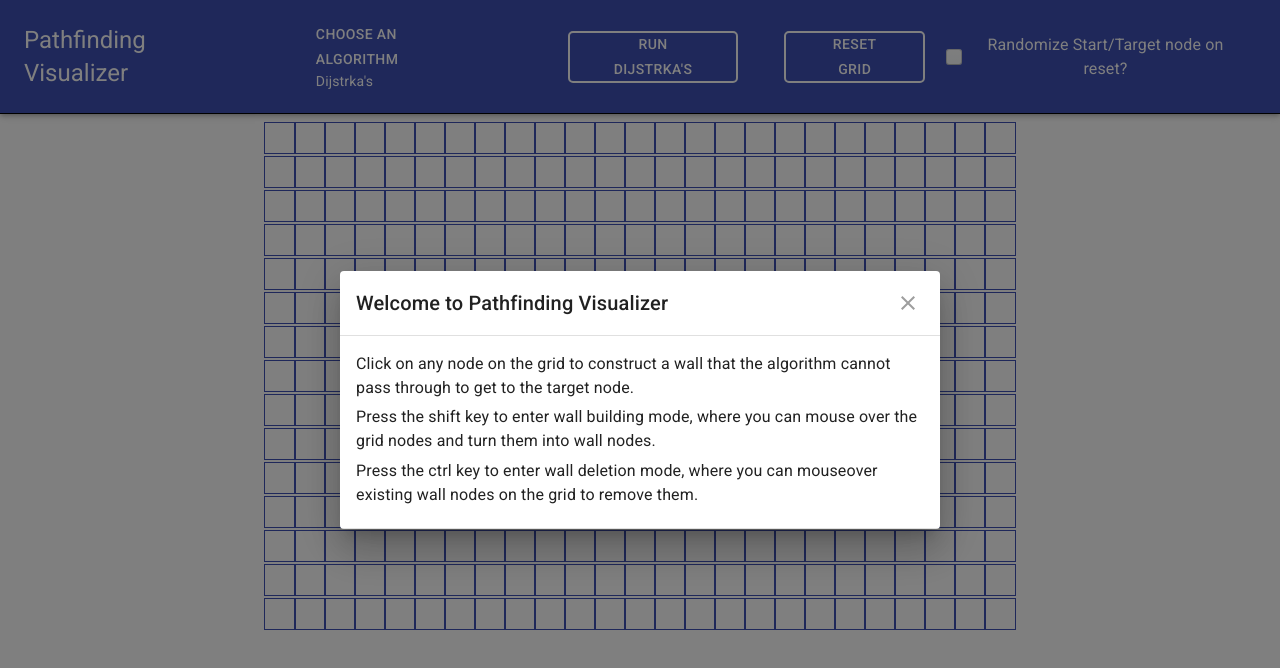
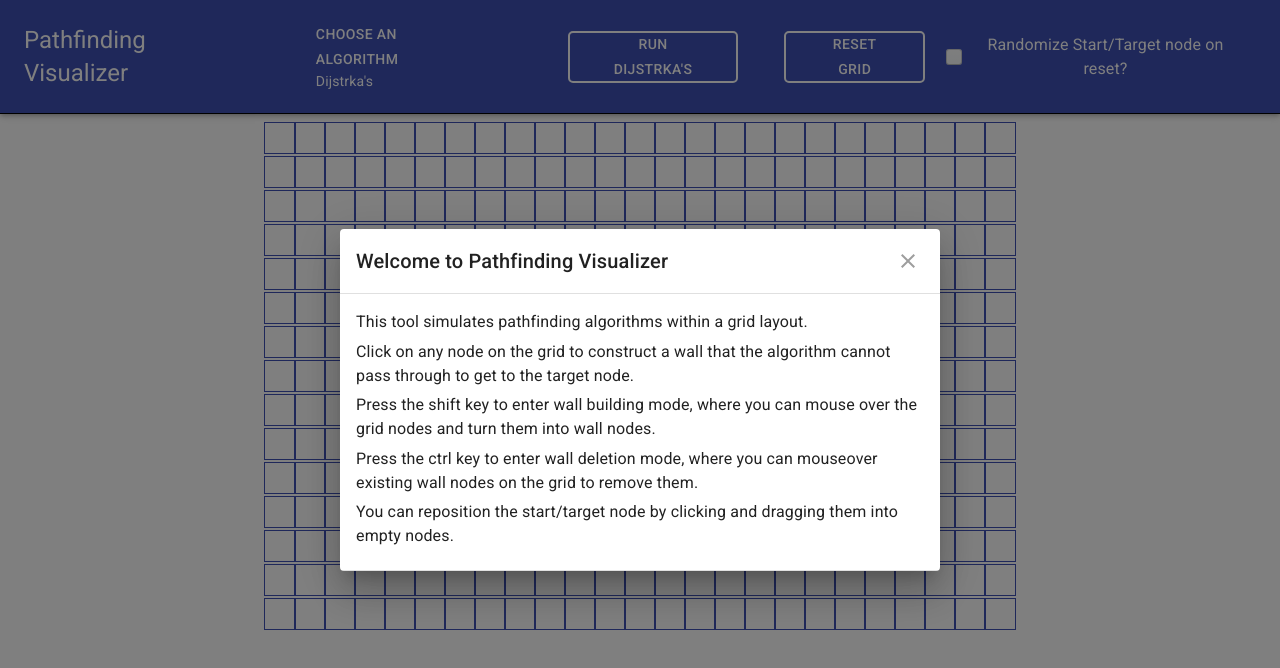
Before and after one commit to mrodriguez648/react-pathfinding-visualizer, a React (Create React App) app: page / in a window 1280 px wide. Shown: the top 668 px of the page. Built offline with nearby package versions, Linux system fonts and the light colour scheme.

Commit message:
various tweaks

```diff
--- a/src/PathfindingVisualizer/Interface/IntroDialog.jsx
+++ b/src/PathfindingVisualizer/Interface/IntroDialog.jsx
@@ -7,6 +7,13 @@ import IconButton from "@material-ui/core/IconButton";
 import CloseIcon from "@material-ui/icons/Close";
 import Typography from "@material-ui/core/Typography";
 
+const MESSAGES = [
+  "This tool simulates pathfinding algorithms within a grid layout.",
+  "Click on any node on the grid to construct a wall that the algorithm cannot pass through to get to the target node.",
+  "Press the shift key to enter wall building mode, where you can mouse over the grid nodes and turn them into wall nodes.",
+  "Press the ctrl key to enter wall deletion mode, where you can mouseover existing wall nodes on the grid to remove them.",
+  "You can reposition the start/target node by clicking and dragging them into empty nodes."
+];
 const styles = theme => ({
   root: {
     margin: 0,
@@ -44,7 +51,7 @@ const DialogContent = withStyles(theme => ({
   }
 }))(MuiDialogContent);
 
-export default function CustomizedDialogs() {
+export default function CustomizedDialog() {
   const [open, setOpen] = React.useState(true);
 
   const handleClose = () => {
@@ -53,9 +60,6 @@ export default function CustomizedDialogs() {
 
   return (
     <div>
-      {/* <Button variant="outlined" color="primary" onClick={handleClickOpen}>
-        Open dialog
-      </Button> */}
       <Dialog
         onClose={handleClose}
         aria-labelledby="customized-dialog-title"
@@ -65,15 +69,13 @@ export default function CustomizedDialogs() {
           Welcome to Pathfinding Visualizer
         </DialogTitle>
         <DialogContent dividers>
-          <Typography gutterBottom>
-            Click on any node on the grid to construct a wall that the algorithm cannot pass through to get to the target node.
-          </Typography>
-          <Typography gutterBottom>
-            Press the shift key to enter wall building mode, where you can mouse over the grid nodes and turn them into wall nodes.
-          </Typography>
-          <Typography gutterBottom>
-            Press the ctrl key to enter wall deletion mode, where you can mouseover existing wall nodes on the grid to remove them.
-          </Typography>
+          {MESSAGES.map((msg, msgIdx) => {
+            return (
+              <div id={`intro-dialog-msg-${msgIdx}`} key={msg}>
+                <Typography gutterBottom>{msg}</Typography>
+              </div>
+            );
+          })}
         </DialogContent>
       </Dialog>
     </div>
--- a/src/PathfindingVisualizer/Interface/MainInterface.jsx
+++ b/src/PathfindingVisualizer/Interface/MainInterface.jsx
@@ -56,7 +56,7 @@ export default function DynamicCSSInterface(props) {
 
   const setRandomizeNodesCallback = () => {
     setRandomizeNodes(!randomizeNodes);
-  }
+  };
 
   return (
     <>
@@ -73,7 +73,9 @@ export default function DynamicCSSInterface(props) {
             Run {selectedAlgo}
           </StyledButton>
           <StyledButton onClick={handleResetGrid}>Reset Grid</StyledButton>
-          <RandomizeCheckBox setRandomizeNodesCallback={setRandomizeNodesCallback} />
+          <RandomizeCheckBox
+            setRandomizeNodesCallback={setRandomizeNodesCallback}
+          />
         </Toolbar>
       </StyledAppBar>
     </>
--- a/src/PathfindingVisualizer/Interface/RandomizeCheckbox.jsx
+++ b/src/PathfindingVisualizer/Interface/RandomizeCheckbox.jsx
@@ -51,7 +51,6 @@ const useStyles = makeStyles({
   }
 });
 
-// Inspired by blueprintjs
 function StyledCheckbox(props) {
   const { setRandomizeNodesCallback } = props;
   const classes = useStyles();
--- a/src/PathfindingVisualizer/Node/Node.jsx
+++ b/src/PathfindingVisualizer/Node/Node.jsx
@@ -67,7 +67,13 @@ export default class Node extends Component {
   };
 
   handleOnClick = () => {
-    if (this.props.isStart || this.props.isTarget) return null;
+    if (
+      this.props.isStart ||
+      this.props.isTarget ||
+      this.props.isGraphNode ||
+      this.props.isShortestPathNode
+    )
+      return null;
     this.props.updateWallNode(
       this.props.row,
       this.props.col,
--- a/src/PathfindingVisualizer/PathfindingVisualizer.jsx
+++ b/src/PathfindingVisualizer/PathfindingVisualizer.jsx
@@ -31,7 +31,7 @@ export default class PathfindingVisualizer extends Component {
         props.startNodeRow,
         props.startNodeCol,
         props.targetNodeRow,
-        props.targetNodeCol
+        props.targetNodeCol,
       )
     };
   }
@@ -86,14 +86,6 @@ export default class PathfindingVisualizer extends Component {
     });
   };
 
-  updateSpecialNode = (newRow, newCol, nodeType) => {
-    if (nodeType === "start") {
-      this.updateStartNode(newRow, newCol);
-    } else {
-      this.updateTargetNode(newRow, newCol);
-    }
-  };
-
   updateWallNode = (row, col, newWallProp) => {
     const newGrid = this.state.grid;
     const oldNode = newGrid[row][col];
@@ -130,18 +122,22 @@ export default class PathfindingVisualizer extends Component {
     this.setState({ mouseDownMode: false, mouseDownModeSpecialNodeType: null });
   };
 
-  handleNodeOnMouseEnter = (row, col, isWallState) => {
+  handleNodeOnMouseEnter = (newRow, newCol, isWallState) => {
     const {
       mouseDownMode,
       mouseDownModeSpecialNodeType: nodeType
     } = this.state;
-    if (mouseDownMode) {
-      this.updateSpecialNode(row, col, nodeType);
+    if (mouseDownMode && !isWallState) {
+      if (nodeType === "start") {
+        this.updateStartNode(newRow, newCol);
+      } else {
+        this.updateTargetNode(newRow, newCol);
+      }
     } else if (
       (this.state.shiftKeyMode && !isWallState) ||
       (this.state.ctrlKeyMode && isWallState)
     ) {
-      this.updateWallNode(row, col, !isWallState);
+      this.updateWallNode(newRow, newCol, !isWallState);
     }
   };
 
@@ -151,7 +147,7 @@ export default class PathfindingVisualizer extends Component {
     startNodeRow,
     startNodeCol,
     targetNodeRow,
-    targetNodeCol
+    targetNodeCol,
   ) => {
     while (targetNodeRow === startNodeRow) {
       targetNodeRow = Math.floor(Math.random() * rowCount);
@@ -240,7 +236,6 @@ export default class PathfindingVisualizer extends Component {
         targetNodeRow: newTargetNodeRow,
         targetNodeCol: newTargetNodeCol,
         grid: newGrid,
-        isVisualizing: false
       });
     } else {
       const newGrid = this.initGrid(
@@ -253,14 +248,12 @@ export default class PathfindingVisualizer extends Component {
       );
       this.setState({
         grid: newGrid,
-        isVisualizing: false
       });
     }
     ANIMATION_TIMEOUTS = [];
   };
 
   runDijkstra = () => {
-    this.setState({ isVisualizing: true });
     const {
       startNodeRow,
       startNodeCol,
```
